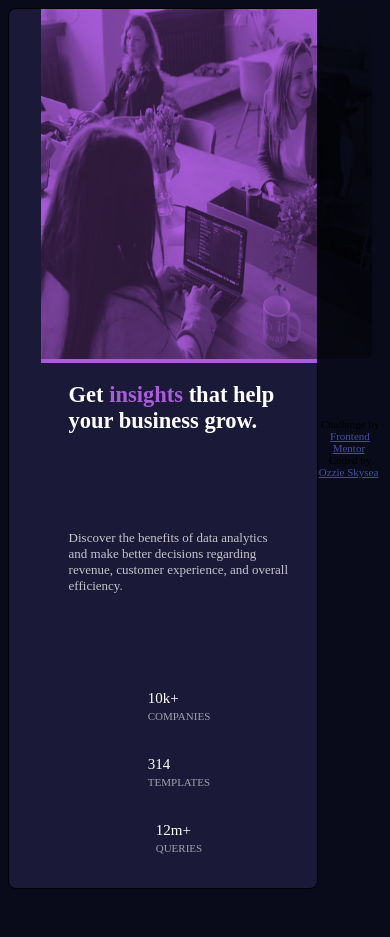
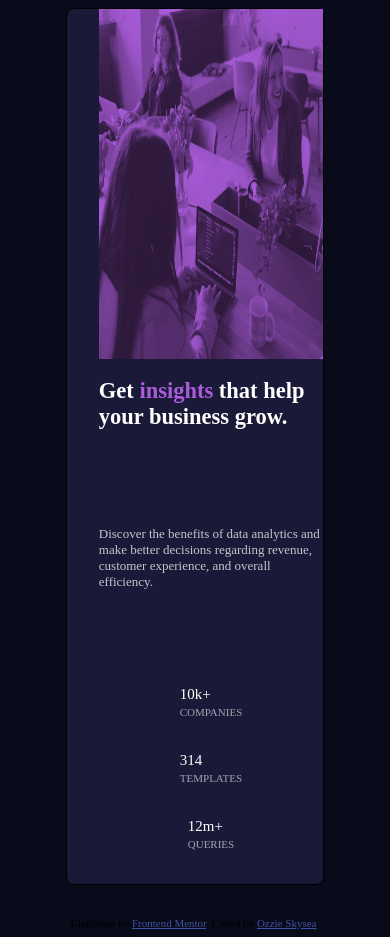
Before and after one commit to 7deniz/stats-preview-card, a plain HTML site: page index.html in a window 390 px wide. Before the commit the page ends 897 px from the top, so only its background shows below. Drawn offline with Linux system fonts and the light colour scheme.

Commit message:
some-changes

```diff
--- a/style.css
+++ b/style.css
@@ -3,13 +3,14 @@ body {
   background-color: hsl(233, 47%, 7%);
   font-size: 15px;
   display: flex;
+  flex-direction: column;
   justify-content: center;
   align-items: center;
 
 }
 
 .attribution {
-
+margin-top: 2rem;
   font-size: 11px;
   text-align: center;
 }
@@ -23,7 +24,8 @@ flex-wrap: nowrap;
   display: flex;
   align-items: center;
   justify-content: center;
-  max-width: 800px;
+  max-width: 1440px;
+  width: 60%;
   border: 1px solid #000;
   border-radius: 0.5rem;
 
@@ -32,7 +34,7 @@ flex-wrap: nowrap;
 
 }
 .section-first {
-
+  width: 50%;
   height: 350px;
 
 }
@@ -67,19 +69,22 @@ h1 {
   color: hsla(0, 0%, 100%, 0.6);
 }
 .section-second {
-
+  width: 50%;
   background-color:  hsl(277, 64%, 61%);
     }
 .img {
 mix-blend-mode: multiply;
 opacity: 0.75;
-
+display: block;
    max-width: 400px;
    height: 350px;
+   width: 100%;
    border-top-right-radius: 5px;
     border-bottom-right-radius: 5px;
 
 }
+
+
 
 
 
@@ -88,7 +93,7 @@ opacity: 0.75;
     flex-wrap: wrap;
   }
   .section-first{
-    width: 80%;
+    width: 100%;
     height: 40%;
     order:2;
   }
@@ -96,9 +101,11 @@ opacity: 0.75;
 flex-direction: column;
 align-items: center;
   }
-
+  .section-second{
+    width: 100%;
+  }
 .img{
-  width: 120%;
+  /* width: 120%; */
   margin-left: 0rem;
 
 }
```
Also changed, not shown: index.html (+2 -1 lines).
